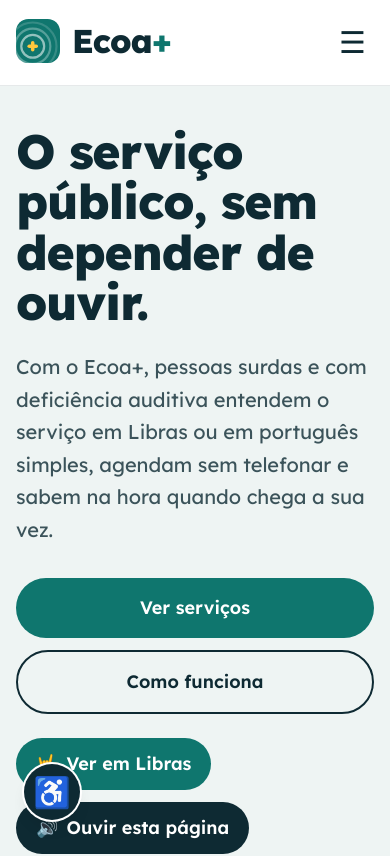
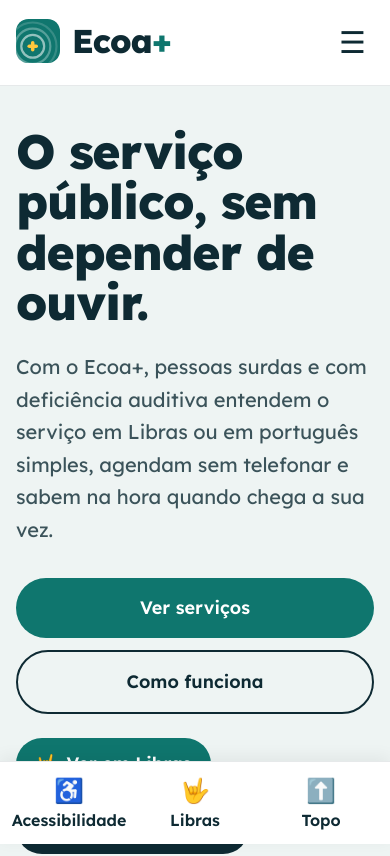
Before and after one commit to thaylira2026-hub/projeto-ecoa-global-solution, a React (Vite) app: page / in a window 390 px wide. Shown: the top 856 px of the page. Built offline with nearby package versions, Linux system fonts and the light colour scheme.

Commit message:
feat: barra de atalhos com nomes no celular para não cobrir o texto

```diff
--- a/index.html
+++ b/index.html
@@ -9,6 +9,14 @@
     <link rel="preconnect" href="https://fonts.gstatic.com" crossorigin />
     <link href="https://fonts.googleapis.com/css2?family=Lexend:wght@400;600;800&display=swap" rel="stylesheet" />
     <title>Ecoa+</title>
+        <style>
+      /* No celular, o ícone azul do VLibras some: o botão "Libras" fica na barra de atalhos embaixo */
+      @media (max-width: 767px) {
+        #vlibras-access-wrapper {
+          display: none;
+        }
+      }
+    </style>
   </head>
   <body>
     <div id="root"></div>
--- a/src/components/BarraAcessibilidade.tsx
+++ b/src/components/BarraAcessibilidade.tsx
@@ -1,6 +1,7 @@
 import { useEffect, useState } from 'react'
 import { useLocation } from 'react-router-dom'
 import { textoDaPagina, useLeitura } from '../hooks/useLeitura'
+import { abrirVLibras, vlibrasDisponivel, voltarAoTopo } from '../utils/atalhos'
 
 const TAMANHOS_LETRA = [100, 112.5, 125, 137.5]
 
@@ -23,6 +24,10 @@ function salvarPreferencia(chave: string, valor: string) {
 
 const estiloOpcao =
   'flex h-12 items-center rounded-2xl border-2 border-tinta/15 px-4 text-lg font-semibold hover:border-mare disabled:opacity-40'
+
+// Botões da barra de atalhos do celular: ícone em cima, nome embaixo
+const estiloAtalho =
+  'flex flex-1 flex-col items-center justify-center gap-0.5 rounded-2xl py-2 text-base font-semibold text-tinta hover:bg-nevoa'
 
 export default function BarraAcessibilidade() {
   const [aberta, setAberta] = useState(false)
@@ -57,11 +62,11 @@ export default function BarraAcessibilidade() {
   }
 
   return (
-    <div className="fixed bottom-6 left-6 z-30">
+    <div className="z-30 md:fixed md:bottom-6 md:left-6">
       {aberta && (
         <div
           id="painel-acessibilidade"
-          className="absolute bottom-16 left-0 w-72 rounded-3xl border border-tinta/10 bg-white p-5 text-tinta shadow-xl"
+          className="fixed inset-x-3 bottom-24 z-30 max-h-[70vh] overflow-y-auto rounded-3xl border border-tinta/10 bg-white p-5 text-tinta shadow-xl md:absolute md:inset-x-auto md:bottom-16 md:left-0 md:w-72"
         >
           <h2 className="text-xl font-extrabold">Acessibilidade</h2>
 
@@ -123,13 +128,43 @@ export default function BarraAcessibilidade() {
         </div>
       )}
 
+      {/* Celular: barra fixa embaixo, com nomes nos botões, sem cobrir o texto */}
+      <nav
+        aria-label="Atalhos de acessibilidade"
+        className="fixed inset-x-0 bottom-0 z-30 flex gap-1 border-t border-tinta/10 bg-white px-2 pt-1 pb-[max(0.25rem,env(safe-area-inset-bottom))] shadow-[0_-4px_16px_rgba(0,0,0,0.06)] md:hidden"
+      >
+        <button
+          type="button"
+          onClick={() => setAberta(!aberta)}
+          aria-expanded={aberta}
+          aria-controls="painel-acessibilidade"
+          className={`${estiloAtalho} ${aberta ? 'bg-nevoa' : ''}`}
+        >
+          <span aria-hidden="true" className="text-2xl">{aberta ? '✕' : '♿'}</span>
+          {aberta ? 'Fechar' : 'Acessibilidade'}
+        </button>
+
+        {vlibrasDisponivel() && (
+          <button type="button" onClick={abrirVLibras} className={estiloAtalho}>
+            <span aria-hidden="true" className="text-2xl">🤟</span>
+            Libras
+          </button>
+        )}
+
+        <button type="button" onClick={voltarAoTopo} className={estiloAtalho}>
+          <span aria-hidden="true" className="text-2xl">⬆️</span>
+          Topo
+        </button>
+      </nav>
+
+      {/* Computador: botão redondo no canto */}
       <button
         type="button"
         onClick={() => setAberta(!aberta)}
         aria-expanded={aberta}
         aria-controls="painel-acessibilidade"
         aria-label={aberta ? 'Fechar opções de acessibilidade' : 'Abrir opções de acessibilidade'}
-        className="flex h-14 w-14 items-center justify-center rounded-full bg-tinta text-3xl text-white shadow-lg ring-2 ring-white hover:bg-mare"
+        className="hidden h-14 w-14 items-center justify-center rounded-full bg-tinta text-3xl text-white shadow-lg ring-2 ring-white hover:bg-mare md:flex"
       >
         <span aria-hidden="true">{aberta ? '✕' : '♿'}</span>
       </button>
--- a/src/components/VoltarAoTopo.tsx
+++ b/src/components/VoltarAoTopo.tsx
@@ -1,5 +1,8 @@
 import { useEffect, useState } from 'react'
+import { voltarAoTopo } from '../utils/atalhos'
 
+// Botão redondo de voltar ao topo. Só aparece no computador:
+// no celular, o "Topo" fica na barra de atalhos lá embaixo.
 export default function VoltarAoTopo() {
   const [visivel, setVisivel] = useState(false)
 
@@ -11,12 +14,6 @@ export default function VoltarAoTopo() {
     return () => window.removeEventListener('scroll', verificarRolagem)
   }, [])
 
-  function voltar() {
-    // Respeita quem pediu ao sistema para reduzir animações
-    const reduzirMovimento = window.matchMedia('(prefers-reduced-motion: reduce)').matches
-    window.scrollTo({ top: 0, behavior: reduzirMovimento ? 'auto' : 'smooth' })
-  }
-
   if (!visivel) {
     return null
   }
@@ -24,9 +21,9 @@ export default function VoltarAoTopo() {
   return (
     <button
       type="button"
-      onClick={voltar}
+      onClick={voltarAoTopo}
       aria-label="Voltar ao topo da página"
-      className="fixed bottom-6 right-6 z-30 flex h-14 w-14 items-center justify-center rounded-full bg-mare text-2xl text-white shadow-lg ring-2 ring-white hover:bg-sinal hover:text-tinta"
+      className="fixed bottom-6 right-6 z-30 hidden h-14 w-14 items-center justify-center rounded-full bg-mare text-2xl text-white shadow-lg ring-2 ring-white hover:bg-sinal hover:text-tinta md:flex"
     >
       <span aria-hidden="true">↑</span>
     </button>
--- /dev/null
+++ b/src/utils/atalhos.ts
@@ -0,0 +1,28 @@
+// Ações usadas por mais de um botão do site (botão de Libras e barra de atalhos do celular)
+
+// O script do VLibras (versão nova) cria este objeto na janela com a função open()
+type VLibrasWidget = {
+  open?: () => void
+  initBtn?: HTMLButtonElement
+}
+
+// Se o VLibras não carregou (sem internet ou bloqueado), os botões de Libras não aparecem
+export function vlibrasDisponivel() {
+  return typeof window !== 'undefined' && 'VLibras' in window
+}
+
+export function abrirVLibras() {
+  const vlibras = (window as unknown as { VLibrasWidget?: VLibrasWidget }).VLibrasWidget
+  if (vlibras?.open) {
+    vlibras.open()
+  } else {
+    // Plano B: clica no botão azul do próprio VLibras
+    vlibras?.initBtn?.click()
+  }
+}
+
+export function voltarAoTopo() {
+
+  const reduzirMovimento = window.matchMedia('(prefers-reduced-motion: reduce)').matches
+  window.scrollTo({ top: 0, behavior: reduzirMovimento ? 'auto' : 'smooth' })
+}
```
